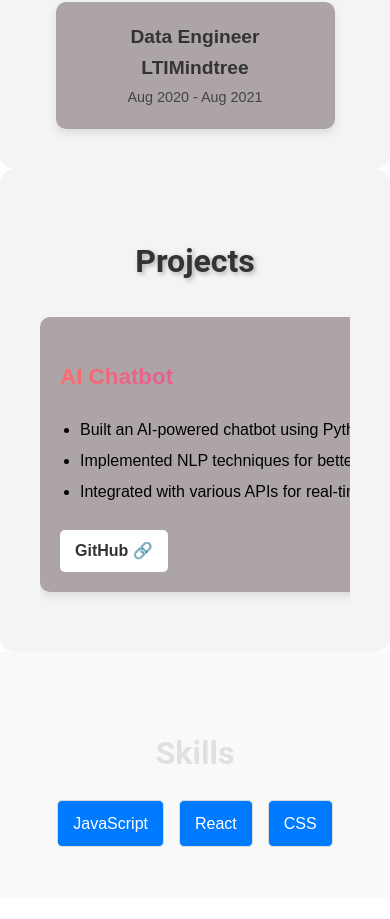
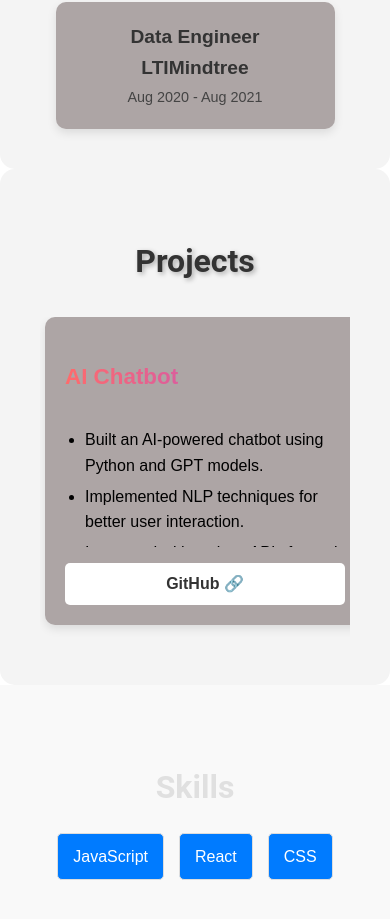
Before and after one commit to ArleneDcosta/portfolio, a React (Create React App) app: page / in a window 390 px wide. Shown: the part 2296-3215 px from the top of the page. Built offline with nearby package versions, Linux system fonts and the light colour scheme.

Commit message:
Updated Styling for projects

```diff
--- a/src/components/Projects/Projects.css
+++ b/src/components/Projects/Projects.css
@@ -3,6 +3,7 @@
   text-align: center;
   background-color: #f4f4f4;
   border-radius: 15px;
+  overflow: hidden;
 }
 
 .projects h2 {
@@ -14,8 +15,9 @@
 
 /* Scrollable container */
 .project-cards-container {
-  overflow-x: auto; /* Enables horizontal scrolling */
-  white-space: nowrap; /* Ensures cards are displayed in one row */
+  overflow-x: auto;
+  display: flex;
+  justify-content: center; /* Centers the cards */
   padding-bottom: 10px;
   scrollbar-width: thin;
   scrollbar-color: #888 #f4f4f4;
@@ -26,7 +28,8 @@
   display: flex;
   gap: 20px;
   padding-bottom: 10px;
-  min-width: fit-content;
+  min-width: 100%; /* Ensures the container stretches even for fewer cards */
+  justify-content: center; /* Center align the cards */
 }
 
 /* Individual card styles */
@@ -40,40 +43,45 @@
   text-align: left;
   box-shadow: 0px 4px 10px rgba(0, 0, 0, 0.1);
   transition: transform 0.3s ease, background-color 0.3s ease;
+  display: flex;
+  flex-direction: column;
+  justify-content: space-between;
+  overflow: hidden; /* Ensures content does not overflow */
 }
 
-/* Card hover effect */
-.card:hover {
-  transform: scale(1.03);
-  background-color: #c4c4c4;
-}
-
-/* Gradient header */
+/* Prevents overflow in text */
 .card h3 {
   background: linear-gradient(90deg, #ff6b6b, #a84be3);
   -webkit-background-clip: text;
   -webkit-text-fill-color: transparent;
   font-size: 1.4rem;
   font-weight: bold;
+  white-space: nowrap;
+  overflow: hidden;
+  text-overflow: ellipsis;
 }
 
-/* Bullet point styling */
 .card ul {
   list-style-type: disc;
   padding-left: 20px;
   margin-top: 10px;
+  max-height: 120px; /* Restricts height to avoid overflow */
+  overflow-y: auto;
 }
 
+/* Ensure bullet points wrap correctly */
 .card ul li {
   font-size: 1rem;
   color: #000;
   margin-bottom: 5px;
+  word-wrap: break-word;
+  overflow-wrap: break-word;
 }
 
 /* GitHub button */
 .card a {
   display: inline-block;
-  margin-top: 10px;
+  margin-top: auto;
   padding: 8px 15px;
   background-color: #ffffff;
   color: #333;
@@ -81,6 +89,7 @@
   text-decoration: none;
   border-radius: 5px;
   transition: all 0.3s ease;
+  text-align: center;
 }
 
 .card a:hover {
@@ -105,3 +114,15 @@
 .project-cards-container::-webkit-scrollbar-thumb:hover {
   background: #555;
 }
+
+/* Responsive Design */
+@media (max-width: 768px) {
+  .project-cards {
+    justify-content: flex-start;
+    padding-left: 10px;
+  }
+
+  .card {
+    width: 280px; /* Adjusts for smaller screens */
+  }
+}
```
